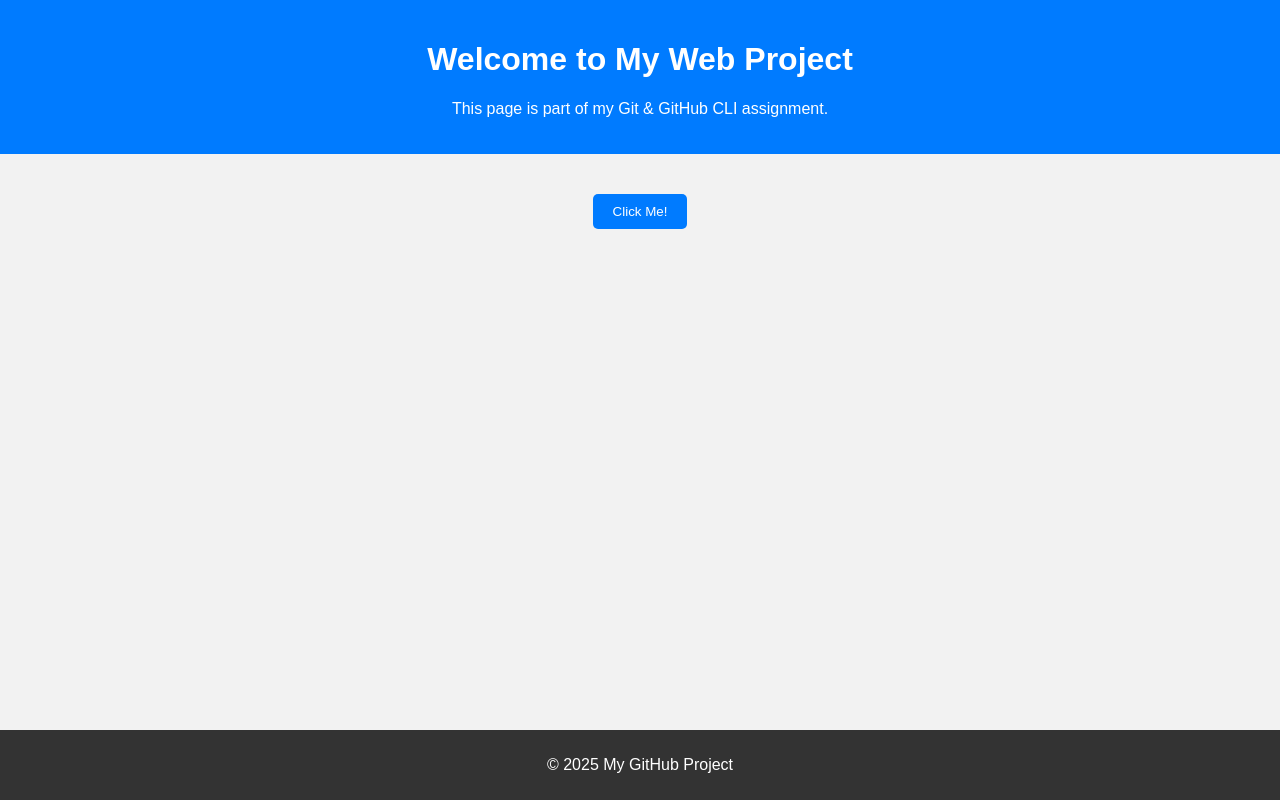
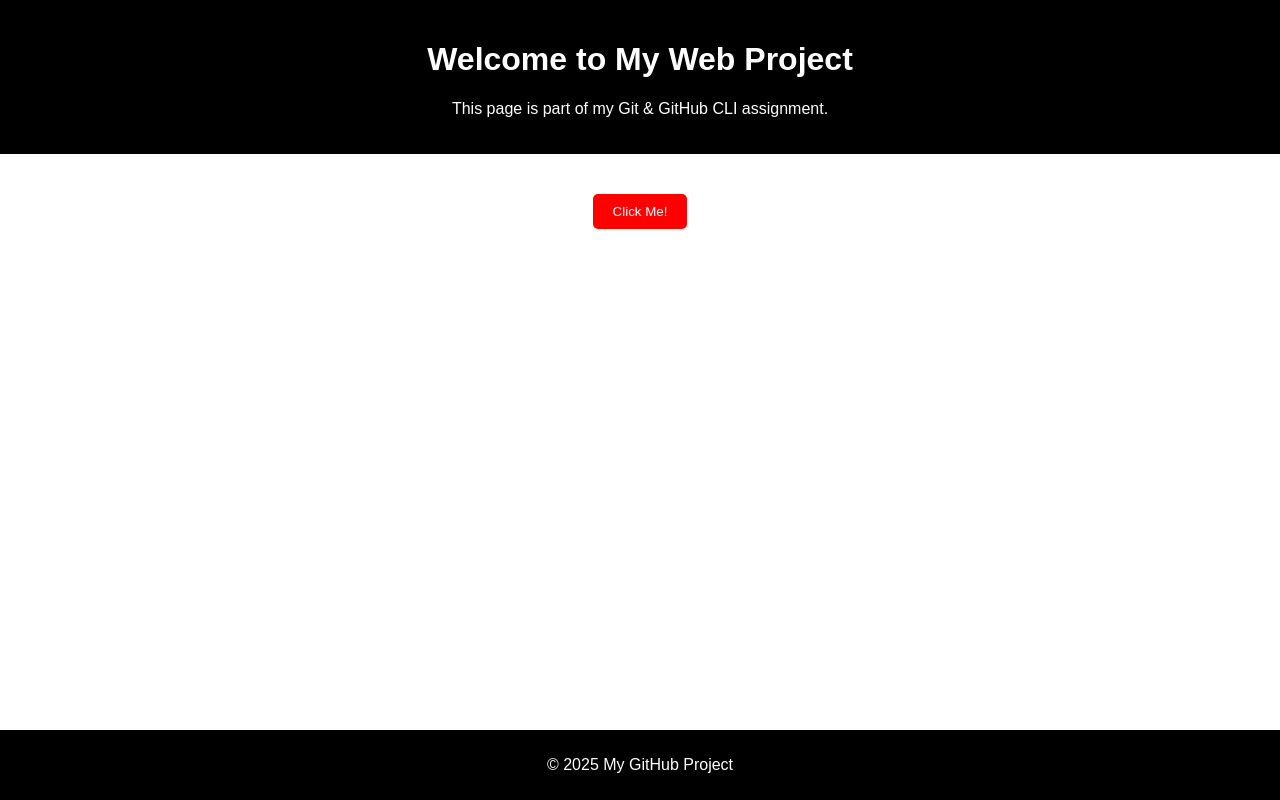
Before and after one commit to sawerrai-AU/web-assignment, a plain HTML site: page index.html in a window 1280 px wide. Drawn offline with Linux system fonts and the light colour scheme.

Commit message:
Added different colors to the components of the webpage

```diff
--- a/style.css
+++ b/style.css
@@ -1,14 +1,14 @@
 /* Basic page styling */
 body {
     font-family: Arial, sans-serif;
-    background-color: #f2f2f2;
+    background-color: light blue;
     text-align: center;
     margin: 0;
     padding: 0;
 }
 
 header {
-    background-color: #007bff;
+    background-color: black;
     color: white;
     padding: 20px 0;
 }
@@ -19,7 +19,7 @@ main {
 
 button {
     padding: 10px 20px;
-    background-color: #007bff;
+    background-color: red;
     border: none;
     color: white;
     border-radius: 5px;
@@ -27,11 +27,11 @@ button {
 }
 
 button:hover {
-    background-color: #0056b3;
+    background-color: white;
 }
 
 footer {
-    background-color: #333;
+    background-color: black;
     color: white;
     padding: 10px 0;
     position: fixed;
```
